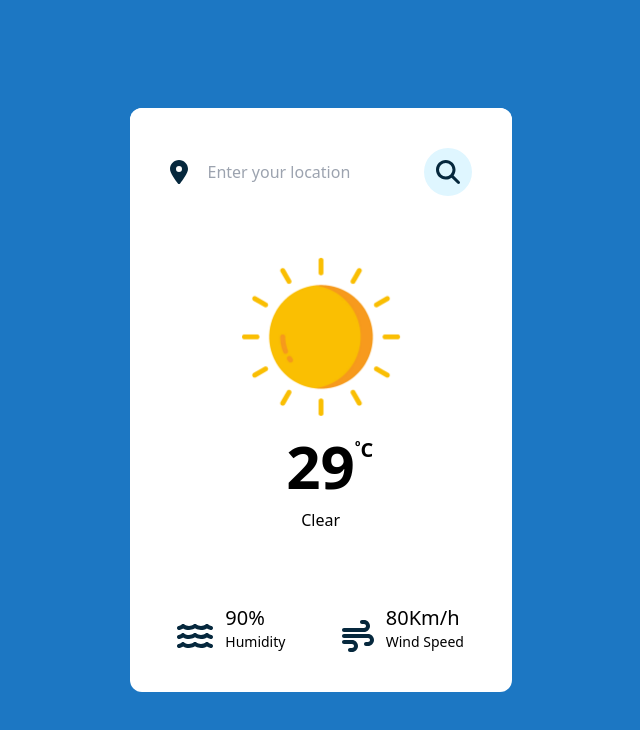
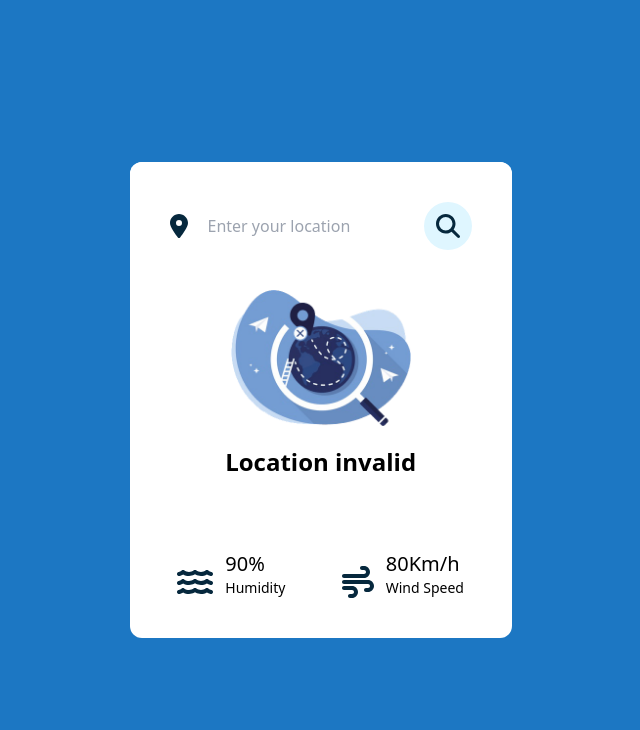
Before and after one commit to miguel-barros/weather-app, a Next.js app: page / in a window 1280 px wide. Shown: the top 730 px of the page, without its empty margins (302-942 px from the left). Built offline with nearby package versions, Linux system fonts and the light colour scheme.

Commit message:
feat: adding the weather verification for status

```diff
--- a/src/app/page.tsx
+++ b/src/app/page.tsx
@@ -5,7 +5,7 @@ export default function Home() {
   return (
     <Search.Root>
       <Search.Bar />
-      <Search.Status temperature={29} description="Clear" />
+      <Search.Status temperature={29} description="404" />
       <Search.Details humidity={90} windSpeed={80} />
     </Search.Root>
   )
--- a/src/components/Search/SearchStatus.tsx
+++ b/src/components/Search/SearchStatus.tsx
@@ -1,10 +1,11 @@
+import checkWeather from "@/helpers/checkWeather"
 import Image from "next/image"
 import React from "react"
 
 interface SearchStatusProps {
   temperature: number
   type?: "C" | "F"
-  description: string
+  description: "clear" | "cloud" | "mist" | "rain" | "snow" | "404"
 }
 
 export function SearchStatus({
@@ -14,7 +15,15 @@ export function SearchStatus({
 }: SearchStatusProps) {
   return (
     <div className="flex flex-col items-center justify-center">
-      <Image src="/assets/clear.png" alt="Not found" width={180} height={180} />
+      <Image
+        src={`/assets/${checkWeather(description)}.png`}
+        alt="Status image"
+        width={180}
+        height={180}
+      />
+      {description === "404" ? (
+        <p className="mt-5 text-center text-2xl font-bold">Location invalid</p>
+      ) : (
         <div className="mt-5 flex flex-col gap-3">
           <p className="flex items-start text-6xl font-bold">
             {temperature}
@@ -26,6 +35,7 @@ export function SearchStatus({
           </p>
           <p className="text-md text-center">{description}</p>
         </div>
+      )}
     </div>
   )
 }
--- /dev/null
+++ b/src/helpers/checkWeather.ts
@@ -0,0 +1,18 @@
+export default function checkWeather(weather: string) {
+  if (weather === "clear") {
+    return "clear"
+  }
+  if (weather === "cloud") {
+    return "cloud"
+  }
+  if (weather === "mist") {
+    return "mist"
+  }
+  if (weather === "rain") {
+    return "rain"
+  }
+  if (weather === "snow") {
+    return "snow"
+  }
+  return "404"
+}
```
Lines whose indentation alone changed are shown as unchanged.
